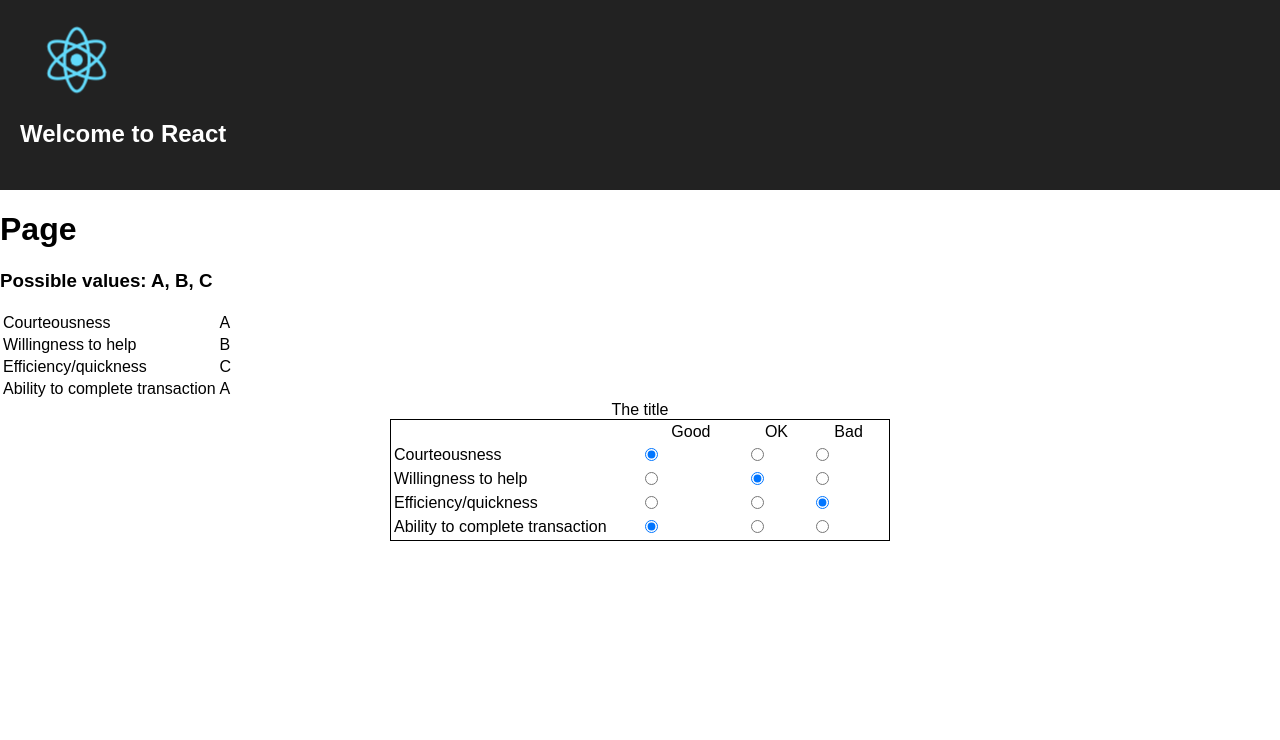
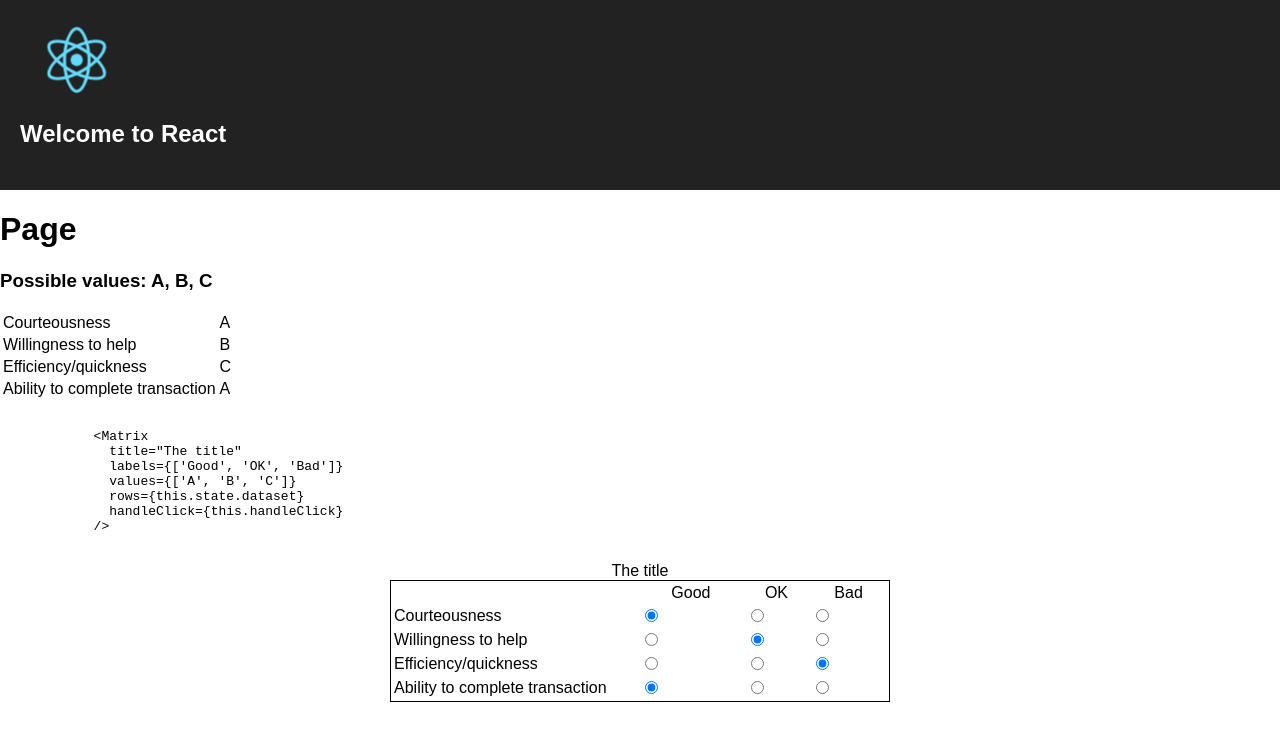
Before and after one commit to atomcorp/likert-or-not, a React app: page / in a window 1280 px wide. Shown: the top 740 px of the page. Built offline with nearby package versions, Linux system fonts and the light colour scheme; the HTML template or start-up script is replaced by a standard one.

Commit message:
add basic example for reminder

```diff
--- a/src/components/Page.tsx
+++ b/src/components/Page.tsx
@@ -54,6 +54,17 @@ class Example extends React.Component<{}, State> {
             ))}
           </tbody>
         </table>
+        <pre>
+          {`
+            <Matrix
+              title="The title"
+              labels={['Good', 'OK', 'Bad']}
+              values={['A', 'B', 'C']}
+              rows={this.state.dataset}
+              handleClick={this.handleClick}
+            />
+          `}
+        </pre>
         <Matrix
           title="The title"
           labels={['Good', 'OK', 'Bad']}
```
Also changed, not shown: 1 other file (tests, documents, lock files or other folders).
